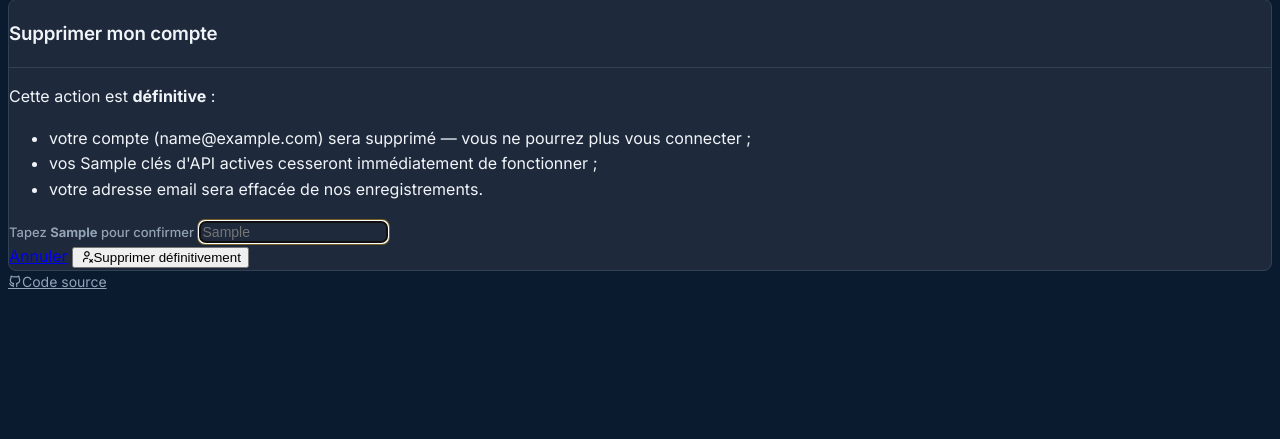
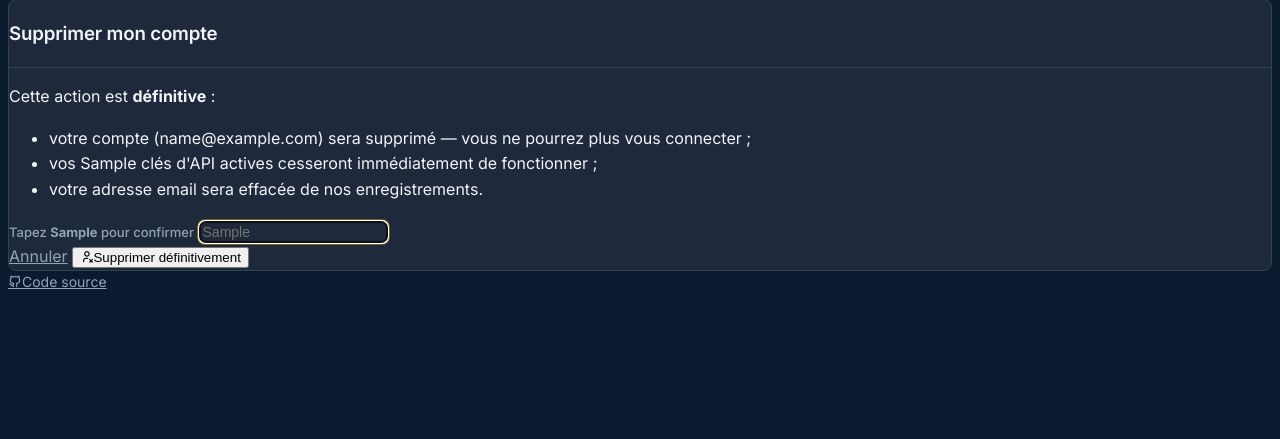
Before and after one commit to nad213/electricity-project, a Django app: template webapp/consommation/templates/consommation/delete_account.html in a window 1280 px wide. Shown: the part 361-800 px from the top of the page. Run offline with Django 5.2, Linux system fonts and the light colour scheme; the template is opened without the code that fills it: most values are stand-ins (such as "Sample title", 1, 10 or a date in 2020); some libraries are stand-ins or nearby versions.

Commit message:
fix(compte): rend le bouton Annuler visible sur la page de suppression
Co-Authored-By: Claude Fable 5 <noreply@anthropic.com>

```diff
--- a/webapp/consommation/templates/consommation/delete_account.html
+++ b/webapp/consommation/templates/consommation/delete_account.html
@@ -25,7 +25,7 @@
                                autofocus required placeholder="{{ confirm_word }}">
                     </div>
                     <div class="d-flex justify-content-between">
-                        <a href="{% url 'consommation:accueil' %}" class="btn">Annuler</a>
+                        <a href="{% url 'consommation:accueil' %}" class="btn btn-outline-secondary">Annuler</a>
                         <button type="submit" class="btn btn-danger">
                             <i class="ti ti-user-x me-2"></i>Supprimer définitivement
                         </button>
```
